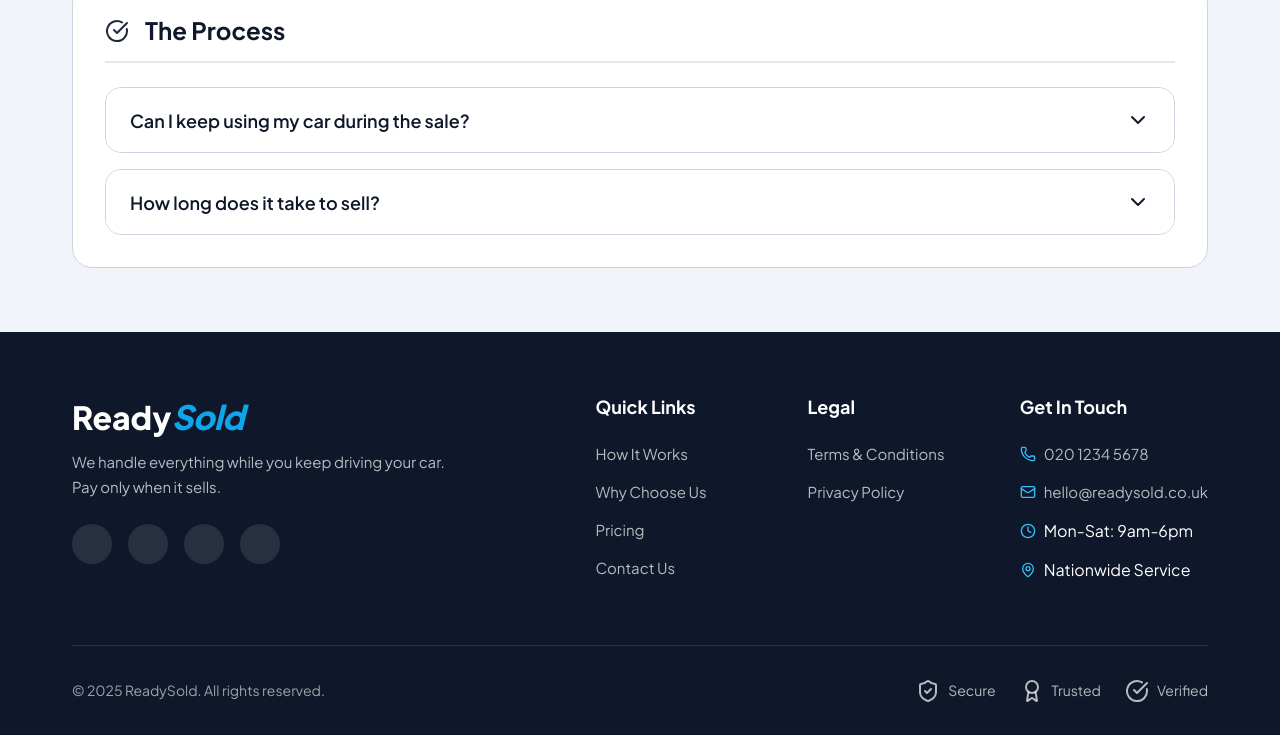
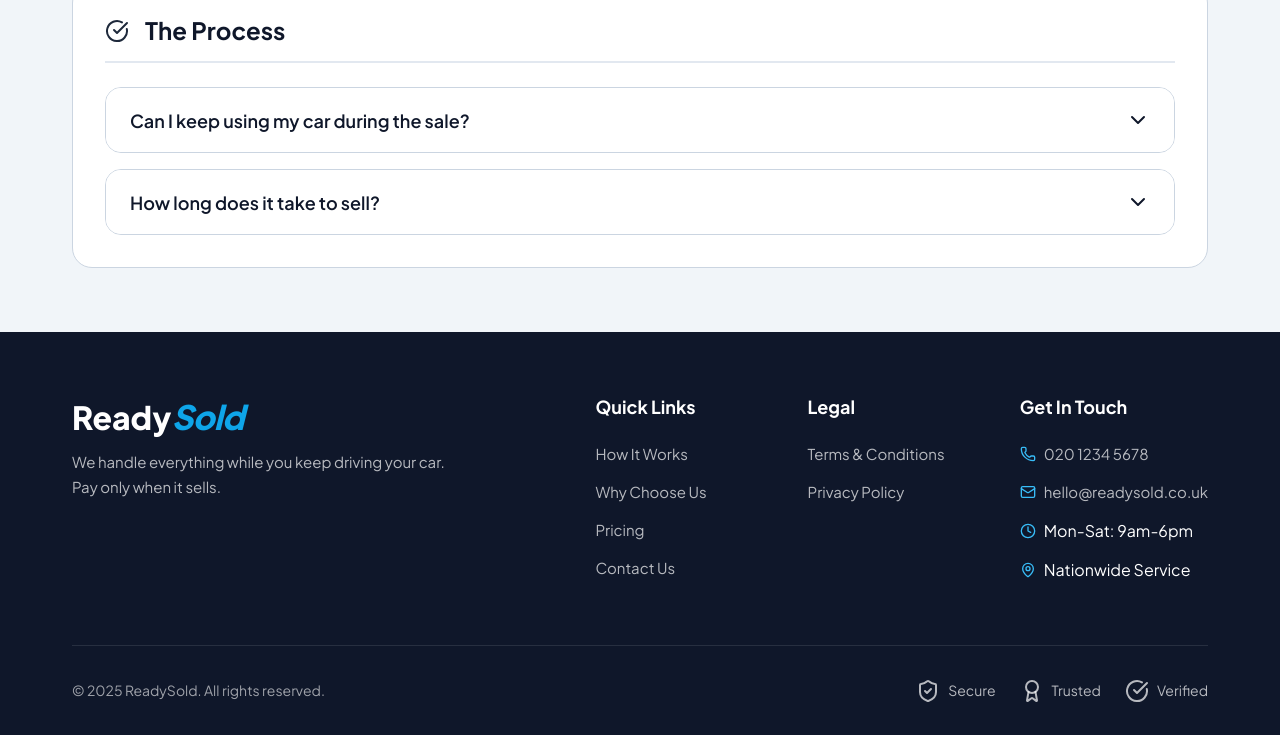
Before and after one commit to AbuFitz/ReadySold, a plain HTML site: page contact.html in a window 1280 px wide. Shown: the part 1565-2300 px from the top of the page. Drawn offline with nearby package versions, Linux system fonts and the light colour scheme.

Commit message:
Removed social media links from footer on all pages

```diff
--- a/contact.html
+++ b/contact.html
@@ -186,12 +186,6 @@
                 <div class="footer-brand">
                     <h3 class="footer-logo"><span class="logo-ready">Ready</span><span class="logo-sold">Sold</span></h3>
                     <p class="footer-description">We handle everything while you keep driving your car. Pay only when it sells.</p>
-                    <div class="footer-social">
-                        <a href="#" class="social-link" aria-label="Facebook"><i data-lucide="facebook"></i></a>
-                        <a href="#" class="social-link" aria-label="Twitter"><i data-lucide="twitter"></i></a>
-                        <a href="#" class="social-link" aria-label="Instagram"><i data-lucide="instagram"></i></a>
-                        <a href="#" class="social-link" aria-label="LinkedIn"><i data-lucide="linkedin"></i></a>
-                    </div>
                 </div>
 
                 <div class="footer-links-group">
```
Also changed, not shown: index.html (+0 -6 lines), privacy.html (+0 -6 lines), terms.html (+0 -6 lines).
